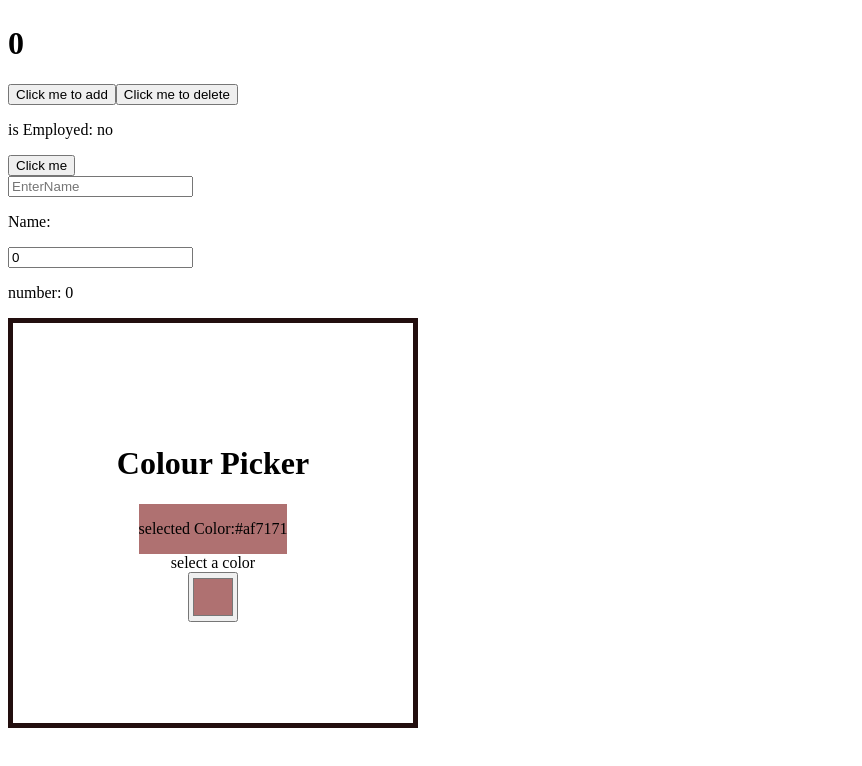
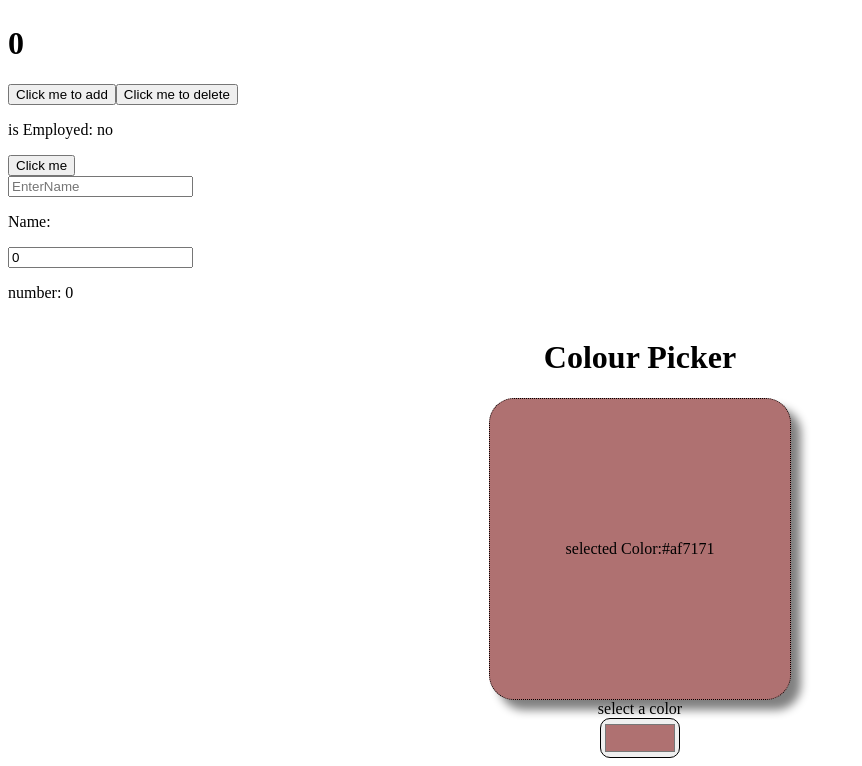
Before and after one commit to haranadh03/FrontEndPractise, a React app: page / in a window 1280 px wide. Shown: the part 1150-1916 px from the top of the page, without its empty margins (0-862 px from the left). Before the commit the page ends 1886 px from the top, so only its background shows below. Built offline with nearby package versions, Linux system fonts and the light colour scheme; the HTML template or start-up script is replaced by a standard one.

Commit message:
newFiles

```diff
--- a/src/App.css
+++ b/src/App.css
@@ -29,15 +29,25 @@ img{
     transform: scale(1.1);
 }
 .color-picker-container{
-  width:400px;
-  height:400px;
-  border:5px solid #220e0e;
   display:flex;
   flex-direction: column;
   align-items: center;
-  justify-content: center;
 }
-.Color{
-  height:50px;
-  width:50px;
+.h1{
+  font: arial, sans-serif;
 }
+.color-display{
+  font: arial, sans-serif;
+  align-content: center;
+  justify-items: center;
+  height: 300px;
+  width: 300px;
+  border: 1px dotted black;
+  border-radius: 25px;
+  box-shadow: 10px 10px 10px grey;
+}
+.colorI{
+  height:40px;
+  width: 80px;
+  border-radius:10px;
+}
--- a/src/ColourPicker.jsx
+++ b/src/ColourPicker.jsx
@@ -14,7 +14,7 @@ function ColourPicker(){
                     <p>selected Color:{colour}</p>
                 </div>
                 <label>select a color</label>
-                <input type="color" value={colour} onChange={onClick} className="Color"/>
+                <input type="color" value={colour} onChange={onClick} className="colorI"/>
             </div>
         </>
     );
```
